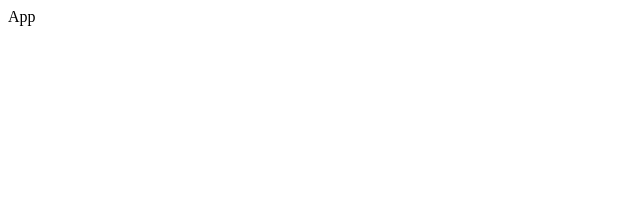
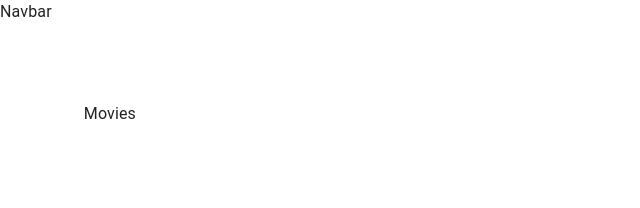
Before and after one commit to ComputerScienceWarrior/filmpire_JS, a React (Create React App) app: page / in a window 1280 px wide. Shown: the top 208 px of the page, without its empty margins (0-640 px from the left). Built offline with nearby package versions, Linux system fonts and the light colour scheme.

Commit message:
add => Various components to app and import useStyles() hook from material UI.

```diff
--- a/src/components/App.jsx
+++ b/src/components/App.jsx
@@ -1,8 +1,37 @@
 import React from 'react'
+import { CssBaseline } from '@mui/material'
+import { Route, Switch } from 'react-router-dom'
+import { Movies, MovieInformation, Actors, Profile, Navbar } from '../components'
+
+import useStyles from './Styles'
 
 const App = () => {
+  const classes = useStyles();
+
   return (
-    <div>App</div>
+    <div className={classes.root}>
+      <CssBaseline />
+      <Navbar />
+      <main className={classes.content}>
+        <div className={classes.toolbar}>
+
+        </div>
+        <Switch>
+          <Route exact path="/">
+            <Movies />
+          </Route>
+          <Route exact path="/movie/:id">
+            <MovieInformation />
+          </Route>
+          <Route exact path="/actors/:id">
+            <Actors />
+          </Route>
+          <Route exact path="/profile/:id">
+            <Profile />
+          </Route>
+        </Switch>
+      </main>
+    </div>
   )
 }
 
```
